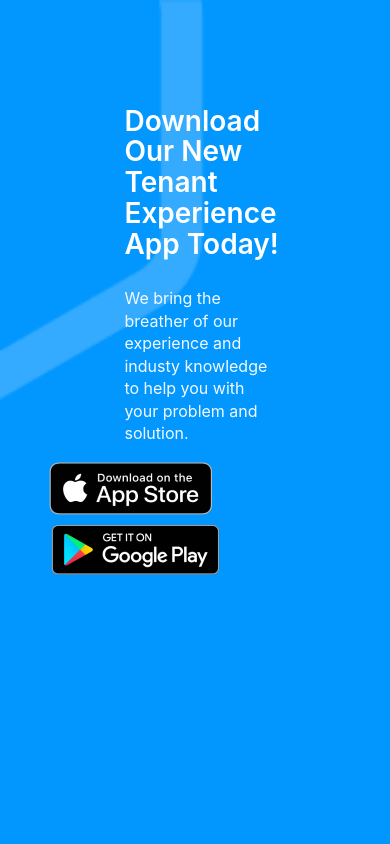
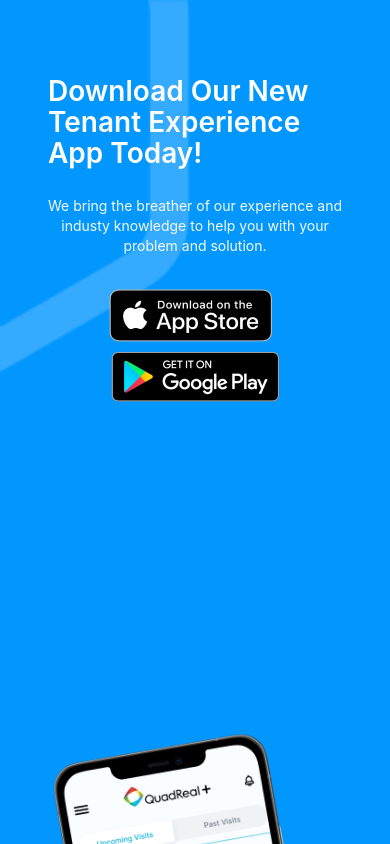
Before and after one commit to josephprasadula/quadreal, a Next.js app: page /src/components/download in a window 390 px wide. Shown: the top 844 px of the page. Built offline with nearby package versions, Linux system fonts and the light colour scheme.

Commit message:
Except hero part every other thing alomst done

```diff
--- a/pages/src/components/download.js
+++ b/pages/src/components/download.js
@@ -18,8 +18,12 @@
                     We bring the breather of our experience and industy knowledge to help you with your problem and solution.
                     </p>
                     <div className='imgbox'>
-                    <Image src={PlaystoreImg}/>
-                    <Image src={AppstoreImg}/>
+                        <Row>
+                            <Col xs={{span:12}}><Image src={PlaystoreImg}/></Col>
+                            <Col xs={{span:12}}><Image src={AppstoreImg}/></Col>
+                        </Row>
+
+
                     </div>
                 </div>
             </Col>
--- a/styles/globalMediaQ.css
+++ b/styles/globalMediaQ.css
@@ -75,7 +75,8 @@
     border-radius: 2rem;
     width: fit-content;
     width: 23rem;
-    padding: 38px 60px 41px 50px;;
+    padding: 15px 22px;
+    text-align: center;
 }
 .amentiesTextbox>h6,.optionsTextbox>h6{
     font-size: 14px;
@@ -83,18 +84,14 @@
 .amentiesTextbox>h3,.optionsTextbox>h3{
     font-size: 28px;
 }
-.amentiesTextbox{
+.amentiesTextbox,.optionsTextbox{
     position: relative;
-    left: 0px;
+    left: 0;
+    right: 0;
+    margin: auto;
     background: white;
     z-index: 22;
 }
-.optionsTextbox{
-    position: relative;
-    right: 0px;
-    background: white;
-    z-index: 22;
-  }
 /* ******* frequently asked section **************/
 
 .frequently-textbox{
@@ -121,13 +118,24 @@
     line-height: 110%;
     text-transform: capitalize;
     color: #fff;
-    margin-top: 25%;
-    width: 60%;
+    margin-top: 15%;
+    width: 100%;
     text-align: inherit;
-    margin-left: 26%;
+    margin-left: 0%;
+  }
+  .downloadtextbox>p{
+    text-align: center;
+    font-weight: 400;
+    font-size: 14px;
+    line-height: 140%;
+    color: #f5faff;
+    width: 100%;
+    margin-left: 0%;
+    margin-top: 8%;
   }
   .imgbox{
-    margin-bottom: 17rem;
+    margin-top: 2rem ;
+    margin-bottom: 20rem;
   }
 /* ********* Footer section ***********/
 .footer-text{
--- a/styles/globals.css
+++ b/styles/globals.css
@@ -267,18 +267,22 @@
 border-radius: 8px !important;
 margin-bottom: 1rem;
 background-color: white;
+backdrop-filter: blur(24px);
 }
 .panel>h3{
   font-weight: 500;
 }
-.box-open{
-  border: 1px solid #00add7 !important ;
+.ant-collapse-item-active{
+    border: 1px solid #00add7 !important ;
   box-shadow: 0 15px 23px rgb(0 0 0 / 7%);
   border-radius: 20px;
   padding: 0.8rem;
   border-radius: 8px !important;
   margin-bottom: 1rem;
-  background-color: white;
+  background-color: rgb(239,240,246);
+}
+.box-open{
+
 }
 .box-open>h3{
   font-weight: 500;
```
Also changed, not shown: pages/src/components/Footer.js (+8 -8 lines), pages/src/components/frequently.js (+7 -8 lines), pages/src/components/options.js (+4 -4 lines), 2 other files (tests, documents, lock files or other folders).
